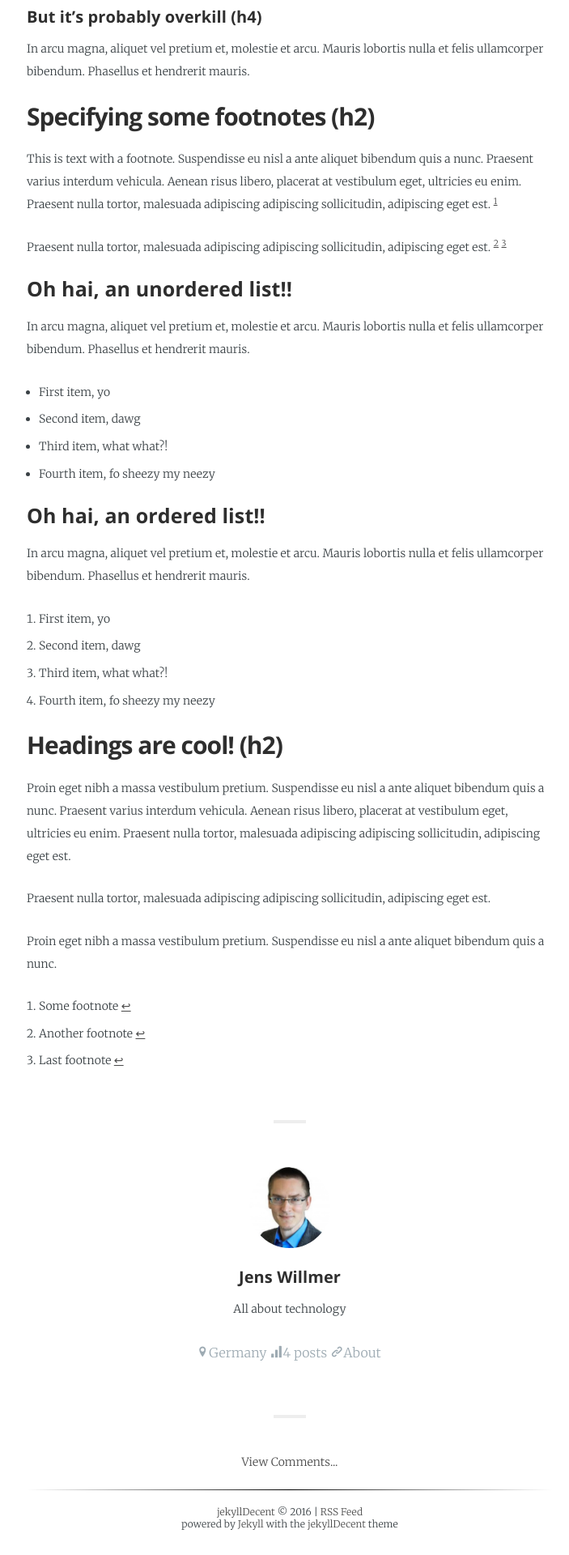
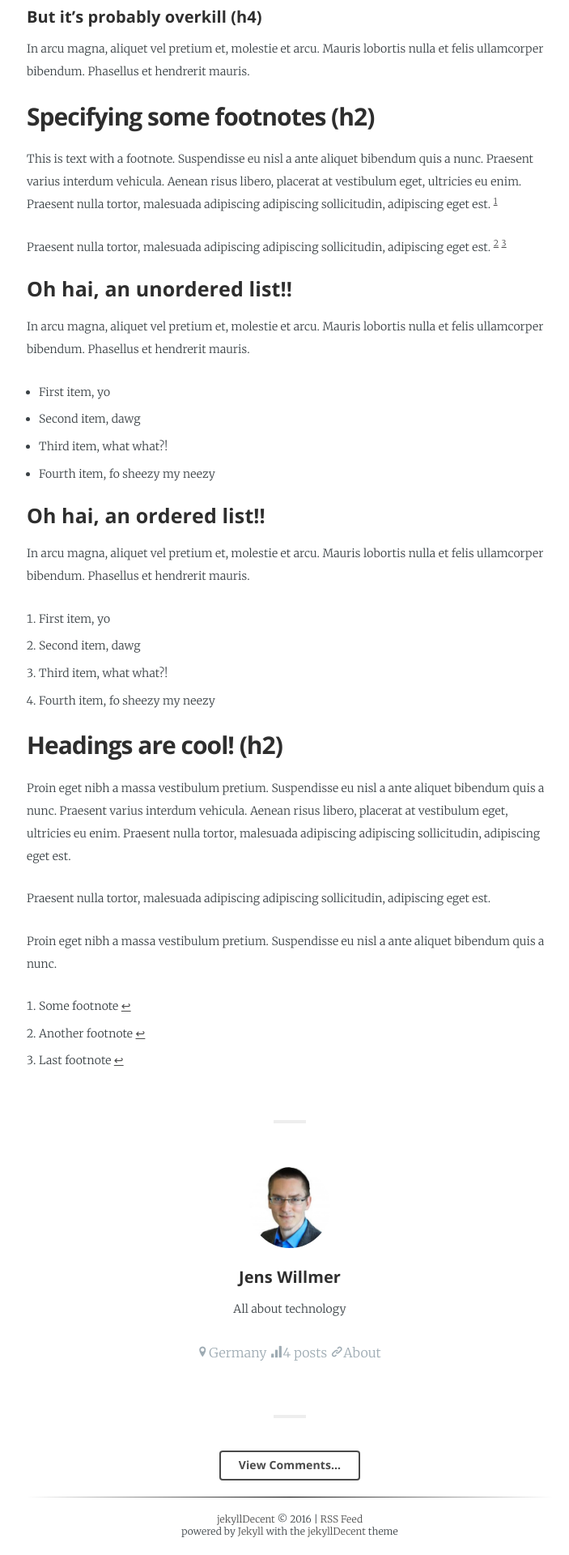
Before and after one commit to jwillmer/jekyllDecent, a Jekyll site: the page built from _posts/2016-03-05-Content.md, in a window 1280 px wide. Shown: the part 2273-4193 px from the top of the page at 81% size, without its empty margins (282-985 px from the left). Built offline with Jekyll 4.4.1, drawn with Linux system fonts in a browser that asks for light colours; some web fonts are replaced.

Commit message:
Added some basic style for the "View Comments" button

```diff
--- a/_sass/post.scss
+++ b/_sass/post.scss
@@ -215,3 +215,19 @@
     margin: auto;
     padding: 0;
 }
+
+.view-comments {
+    display: inline-block;
+    padding: 7px 22px;
+    font: 600 14px 'Open Sans', Serif;
+    border-radius: 4px;
+    border: 2px solid $color-text-link;
+		background: #fff;
+		color: $color-text-link;
+
+    &:hover {
+        text-decoration: none;
+        color: $color-text-link-hover;
+        border-color: $color-text-link-hover;
+    }
+  }
--- a/js/post.js
+++ b/js/post.js
@@ -139,7 +139,7 @@
       		          var dsq = document.createElement('script');
                     dsq.type = 'text/javascript'; dsq.async = true;
       		          dsq.src = '//' + disqus_shortname + '.disqus.com/embed.js';
-                    dsq.setAttribute('data-timestamp', +new Date());
+                    dsq.setAttribute('data-timestamp', + new Date());
       		          (document.getElementsByTagName('head')[0] ||
                       document.getElementsByTagName('body')[0]).appendChild(dsq);
       			})();
```
